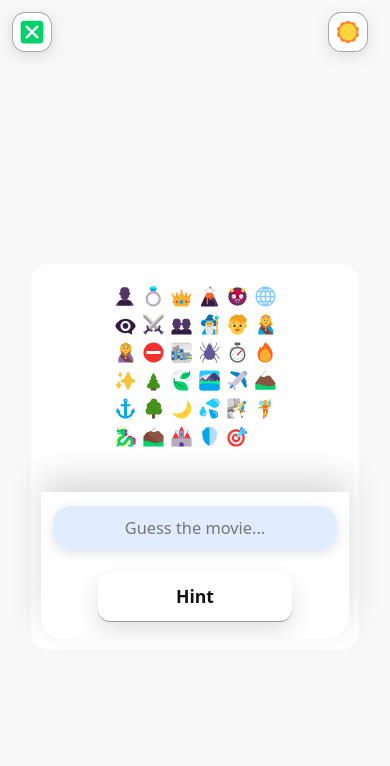
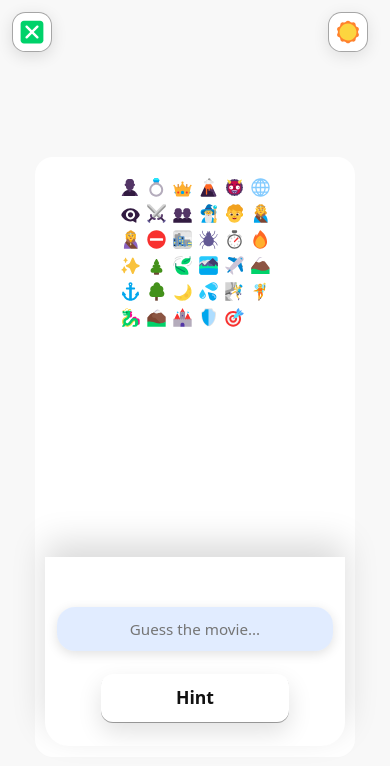
Before and after one commit to ojole/emcrypted, a React (Create React App) app in the folder emcrypted-react/: page /start in a window 390 px wide. Shown: the top 766 px of the page. Built offline with nearby package versions, Linux system fonts and the light colour scheme; a web font is replaced by a local one.

Commit message:
Polish guess feedback, summary auto-scroll, and embedded game sizing

```diff
--- a/emcrypted-react/src/App.css
+++ b/emcrypted-react/src/App.css
@@ -278,16 +278,19 @@ body.theme-dark .top-left-username {
 }
 
 .phoneCard--game {
-  width: min(calc(100% - 16px), 384px);
-  max-width: 384px;
-  height: auto;
-  min-height: 0;
-  max-height: calc(
+  width: min(calc(100% - 18px), 356px);
+  max-width: 356px;
+  height: min(
+    650px,
+    calc(
       100dvh
       - max(20px, env(safe-area-inset-top))
       - max(20px, env(safe-area-inset-bottom))
       - 12px
+    )
   );
+  min-height: 0;
+  max-height: none;
   margin: 0 auto;
   padding: clamp(10px, 2.1vh, 14px) clamp(10px, 3vw, 12px);
   gap: clamp(8px, 1.2vw, 14px);
@@ -357,16 +360,19 @@ body.theme-dark .top-left-username {
   }
 
   .phoneCard--game {
-    width: min(calc(100% - 16px), 342px);
-    max-width: 342px;
-    height: auto;
-    min-height: 0;
-    max-height: calc(
+    width: min(calc(100% - 18px), 320px);
+    max-width: 320px;
+    height: min(
+      600px,
+      calc(
         100dvh
         - max(10px, env(safe-area-inset-top))
         - max(10px, env(safe-area-inset-bottom))
         - 8px
+      )
     );
+    min-height: 0;
+    max-height: none;
     margin: 0 auto;
     padding: clamp(9px, 2vh, 11px) clamp(9px, 3vw, 10px);
     border-radius: 18px;
--- a/emcrypted-react/src/components/BetterLuckNextTimeScreen.js
+++ b/emcrypted-react/src/components/BetterLuckNextTimeScreen.js
@@ -1,4 +1,4 @@
-import React, { useMemo, useRef } from "react";
+import React, { useMemo, useRef, useEffect } from "react";
 import { useThemeContext } from "../theme/ThemeContext";
 import EmojiIcon from "../utils/EmojiIcon";
 import PrimaryButton from "./PrimaryButton";
@@ -76,6 +76,50 @@ const BetterLuckNextTimeScreen = ({ gameData, onNextGame, onHome }) => {
   const scrollTheme = theme === "dark" ? "dark" : "light";
 
   const scrollRef = useRef(null);
+  useEffect(() => {
+    const host = scrollRef.current;
+    if (!host) return undefined;
+
+    host.scrollTop = 0;
+    let frame = 0;
+    let cancelled = false;
+
+    const stop = () => {
+      cancelled = true;
+      if (frame) cancelAnimationFrame(frame);
+      frame = 0;
+    };
+
+    const stopOnUserInput = () => {
+      stop();
+    };
+
+    host.addEventListener("wheel", stopOnUserInput, { passive: true });
+    host.addEventListener("touchstart", stopOnUserInput, { passive: true });
+    host.addEventListener("pointerdown", stopOnUserInput, { passive: true });
+
+    const step = () => {
+      if (cancelled) return;
+      const maxScroll = Math.max(0, host.scrollHeight - host.clientHeight);
+      if (maxScroll <= 0 || host.scrollTop >= maxScroll - 1) {
+        stop();
+        return;
+      }
+
+      const speed = Math.max(0.35, maxScroll / 1900);
+      host.scrollTop = Math.min(maxScroll, host.scrollTop + speed);
+      frame = requestAnimationFrame(step);
+    };
+
+    frame = requestAnimationFrame(step);
+
+    return () => {
+      stop();
+      host.removeEventListener("wheel", stopOnUserInput);
+      host.removeEventListener("touchstart", stopOnUserInput);
+      host.removeEventListener("pointerdown", stopOnUserInput);
+    };
+  }, [summary.title, breakdownLines.length]);
 
   return (
     <div className="resultCardOuter">
--- a/emcrypted-react/src/components/VictoryScreen.js
+++ b/emcrypted-react/src/components/VictoryScreen.js
@@ -1,4 +1,4 @@
-import React, { useMemo, useRef, useState } from "react";
+import React, { useMemo, useRef, useState, useEffect } from "react";
 import { useThemeContext } from "../theme/ThemeContext";
 import EmojiIcon from "../utils/EmojiIcon";
 import PrimaryButton from "./PrimaryButton";
@@ -85,6 +85,50 @@ const VictoryScreen = ({ gameData, onNextGame, onHome }) => {
   const scrollTheme = theme === "dark" ? "dark" : "light";
 
   const scrollRef = useRef(null);
+  useEffect(() => {
+    const host = scrollRef.current;
+    if (!host) return undefined;
+
+    host.scrollTop = 0;
+    let frame = 0;
+    let cancelled = false;
+
+    const stop = () => {
+      cancelled = true;
+      if (frame) cancelAnimationFrame(frame);
+      frame = 0;
+    };
+
+    const stopOnUserInput = () => {
+      stop();
+    };
+
+    host.addEventListener("wheel", stopOnUserInput, { passive: true });
+    host.addEventListener("touchstart", stopOnUserInput, { passive: true });
+    host.addEventListener("pointerdown", stopOnUserInput, { passive: true });
+
+    const step = () => {
+      if (cancelled) return;
+      const maxScroll = Math.max(0, host.scrollHeight - host.clientHeight);
+      if (maxScroll <= 0 || host.scrollTop >= maxScroll - 1) {
+        stop();
+        return;
+      }
+
+      const speed = Math.max(0.35, maxScroll / 1900);
+      host.scrollTop = Math.min(maxScroll, host.scrollTop + speed);
+      frame = requestAnimationFrame(step);
+    };
+
+    frame = requestAnimationFrame(step);
+
+    return () => {
+      stop();
+      host.removeEventListener("wheel", stopOnUserInput);
+      host.removeEventListener("touchstart", stopOnUserInput);
+      host.removeEventListener("pointerdown", stopOnUserInput);
+    };
+  }, [summary.title, breakdownLines.length]);
 
   return (
     <div className="resultCardOuter">
--- a/emcrypted-react/src/data/EmojiGrid.js
+++ b/emcrypted-react/src/data/EmojiGrid.js
@@ -36,19 +36,19 @@ const EmojiGrid = forwardRef(
     const isDimming = dimSet.size > 0;
 
     let iconSize = isPhoneWidth
-      ? 24
+      ? 22
       : isVeryCompactWidth
-        ? 25
+        ? 23
         : isNarrowWidth
-          ? 27
+          ? 25
           : isEmbeddedCompactWidth
-            ? 29
-            : 32;
+            ? 27
+            : 30;
     if (isCompactHeight) iconSize -= 1;
     if (isTightHeight) iconSize -= 1;
     if (isUltraTightHeight) iconSize -= 1;
     if (compactMode) iconSize -= isPhoneWidth ? 1 : 2;
-    iconSize = Math.max(22, iconSize);
+    iconSize = Math.max(20, iconSize);
 
     const cellSize = iconSize + (isTightHeight ? 1 : 2);
     const cellGap = isPhoneWidth
--- a/emcrypted-react/src/data/Game.css
+++ b/emcrypted-react/src/data/Game.css
@@ -1,6 +1,7 @@
 .game-screen {
   width: 100%;
   min-height: 0;
+  height: 100%;
   display: flex;
   flex-direction: column;
   gap: clamp(8px, 1.4vh, 14px);
@@ -17,12 +18,13 @@
 }
 
 .game-board {
-  flex: 0 1 auto;
+  flex: 1 1 auto;
+  min-height: 0;
   display: flex;
   flex-direction: column;
   gap: clamp(6px, 1vw, 10px);
   overflow-y: auto;
-  max-height: min(58vh, 520px);
+  max-height: none;
   padding-bottom: clamp(10px, 2vh, 18px);
   -webkit-overflow-scrolling: touch;
   scrollbar-width: none;
@@ -108,6 +110,7 @@
   flex-direction: column;
   gap: 6px;
   width: 100%;
+  min-height: 26px;
 }
 
 /* --- Hint bar layout --- */
@@ -208,9 +211,9 @@ body.theme-dark .hintCooldown {
   display: flex;
   flex-direction: column;
   gap: 10px;
-  margin: 0;
+  margin: auto 0 0;
   padding: clamp(12px, 2.6vh, 18px) clamp(12px, 3.4vw, 18px)
-    clamp(14px, 2.8vh, 22px);
+    clamp(20px, 4vh, 30px);
   background: var(--panel-bg);
   border-bottom-left-radius: var(--card-radius);
   border-bottom-right-radius: var(--card-radius);
@@ -223,6 +226,7 @@ body.theme-dark .game-input {
 }
 
 .search-bar {
+  --guess-input-font-size: clamp(1.05rem, 2vw, 1.3rem);
   width: 100%;
   display: flex;
   flex-direction: column;
@@ -264,7 +268,7 @@ body:not(.theme-dark) .search-results {
   border: none;
   background-color: rgba(168, 201, 255, 0.35);
   color: var(--color-ink);
-  font-size: clamp(1.05rem, 2vw, 1.3rem);
+  font-size: var(--guess-input-font-size);
   text-align: center;
   width: 100%;
   box-sizing: border-box;
@@ -284,7 +288,7 @@ body:not(.theme-dark) .search-results {
   justify-content: space-between;
   align-items: center;
   gap: 8px;
-  font-size: 0.9rem;
+  font-size: var(--guess-input-font-size);
   line-height: 1.2;
   cursor: pointer;
   transition: transform 0.18s ease, background-color 0.18s ease;
@@ -312,7 +316,7 @@ body:not(.theme-dark) .search-results {
   line-height: 1.15;
   font-family: system-ui, -apple-system, "Segoe UI", Roboto, sans-serif;
   font-weight: 600;
-  font-size: 0.96rem;
+  font-size: var(--guess-input-font-size);
   overflow: hidden;
   display: -webkit-box;
   -webkit-line-clamp: 2;
@@ -321,24 +325,19 @@ body:not(.theme-dark) .search-results {
 }
 
 .result-arrow {
+  appearance: none;
   display: inline-flex;
   align-items: center;
   justify-content: center;
-  width: 28px;
-  height: 28px;
-  border-radius: 9px;
-  border: 1px solid var(--btn-border);
-  background: var(--btn-bg);
-  box-shadow: 0 4px 10px rgba(0, 0, 0, 0.15);
+  width: 30px;
+  height: 30px;
+  border: 0;
+  border-radius: 0;
+  background: transparent;
+  box-shadow: none;
   font-size: 1rem;
   cursor: pointer;
   padding: 0;
-}
-
-body.theme-dark .result-arrow {
-  border-color: rgba(255, 255, 255, 0.25);
-  background: #101f3a;
-  box-shadow: 0 4px 10px rgba(5, 11, 25, 0.45);
 }
 
 .hint-button {
@@ -557,7 +556,7 @@ body.theme-dark .hintCountdownBar {
 
   .game-input {
     padding: clamp(10px, 2vh, 14px) clamp(10px, 3vw, 14px)
-      calc(clamp(12px, 2.2vh, 18px) + env(safe-area-inset-bottom));
+      calc(clamp(16px, 3.2vh, 24px) + env(safe-area-inset-bottom));
   }
 
   .game-board {
@@ -582,6 +581,10 @@ body.theme-dark .hintCountdownBar {
     padding: 0 4px;
   }
 
+  .search-bar {
+    --guess-input-font-size: clamp(0.95rem, 3.8vw, 1.08rem);
+  }
+
   .search-results {
     max-height: min(22vh, 148px);
     gap: 5px;
@@ -590,10 +593,6 @@ body.theme-dark .hintCountdownBar {
   .result-item {
     padding: 7px 9px;
     border-radius: 10px;
-  }
-
-  .result-item .guess-option-title {
-    font-size: 0.86rem;
   }
 
   .hint-button .btn {
@@ -621,10 +620,6 @@ body.theme-dark .hintCountdownBar {
     max-height: min(46vh, 420px);
   }
 
-  .text-input {
-    font-size: clamp(1rem, 4.2vw, 1.15rem);
-  }
-
   .btn {
     border-radius: 12px;
   }
--- a/emcrypted-react/src/data/Game.js
+++ b/emcrypted-react/src/data/Game.js
@@ -45,6 +45,8 @@ const applyPolicyToTokens = (inputTokens) => {
 };
 
 const HINT_DURATION = 5;
+const CORRECT_FEEDBACK_MS = 1000;
+const WRONG_FEEDBACK_MS = 1000;
 const EXIT_ICON = "❎";
 const EXIT_SAD_ICON = "😞";
 const PRIMARY_DATA_URL = "/data/moviesG2G.compiled.json";
@@ -171,6 +173,7 @@ const Game = ({ onVictory, onExit, refereeData, setRefereeData }) => {
   const [hintText, setHintText] = useState("");
   const [countdown, setCountdown] = useState(0);
   const [isCorrect, setIsCorrect] = useState(null);
+  const [submittedGuess, setSubmittedGuess] = useState("");
   const [highlightedEmojis, setHighlightedEmojis] = useState([]);
   const [dimmedEmojis, setDimmedEmojis] = useState([]);
   const [usedGuesses, setUsedGuesses] = useState([]);
@@ -263,6 +266,7 @@ const Game = ({ onVictory, onExit, refereeData, setRefereeData }) => {
       setDimmedEmojis([]);
       setUsedGuesses([]);
       setSearchResults([]);
+      setSubmittedGuess("");
       setGameOver(false);
       setExitGlyph(EXIT_ICON);
       setHintHistory([]);
@@ -354,11 +358,15 @@ const Game = ({ onVictory, onExit, refereeData, setRefereeData }) => {
     } else {
       setSearchResults([]);
     }
+    setSubmittedGuess("");
   };
 
   const calculateElapsedMs = useCallback(() => Date.now() - sessionStartMs, [sessionStartMs]);
 
   const submitGuess = (movieTitle) => {
+    const submittedTitle = String(movieTitle || "").toLowerCase();
+    setSubmittedGuess(submittedTitle);
+    setGuess(movieTitle);
     setUsedGuesses((prev) => [...prev, movieTitle.toLowerCase()]);
     setRefereeData((prev) => ({
       ...prev,
@@ -382,15 +390,13 @@ const Game = ({ onVictory, onExit, refereeData, setRefereeData }) => {
           tokens: policyTokens,
           isVictory: true,
         });
-      }, 600);
+      }, CORRECT_FEEDBACK_MS);
     } else {
       setIsCorrect(false);
-      setSearchResults((prev) =>
-        prev.filter((movie) => movie.title.toLowerCase() !== movieTitle.toLowerCase())
-      );
       setTimeout(() => {
         setIsCorrect(null);
-      }, 2000);
+        setSubmittedGuess("");
+      }, WRONG_FEEDBACK_MS);
     }
   };
 
@@ -751,6 +757,8 @@ const Game = ({ onVictory, onExit, refereeData, setRefereeData }) => {
               />
             </div>
           )}
+        </div>
+        <div className="game-input">
           <div className="hintZone">
             {showHintBar && activeHint && (
               <div className="hintBar">
@@ -786,8 +794,6 @@ const Game = ({ onVictory, onExit, refereeData, setRefereeData }) => {
               </div>
             )}
           </div>
-        </div>
-        <div className="game-input">
           <div className="search-bar">
             <input
               id="movie-guess"
@@ -800,9 +806,9 @@ const Game = ({ onVictory, onExit, refereeData, setRefereeData }) => {
             <div className="search-results scrollArea">
               {searchResults.map((movie, index) => {
                 const isThisCorrect =
-                  isCorrect === true && movie.title.toLowerCase() === guess.toLowerCase();
+                  isCorrect === true && movie.title.toLowerCase() === submittedGuess;
                 const isThisWrong =
-                  isCorrect === false && movie.title.toLowerCase() === guess.toLowerCase();
+                  isCorrect === false && movie.title.toLowerCase() === submittedGuess;
 
                 const arrowToken = {
                   asset: "/vendor/fluent-emoji/27a1-fe0f.svg",
@@ -818,7 +824,18 @@ const Game = ({ onVictory, onExit, refereeData, setRefereeData }) => {
                   hasTone: false,
                 };
 
-                const iconToken = isThisCorrect ? celebrationToken : arrowToken;
+                const crossToken = {
+                  asset: "/vendor/fluent-emoji/274c.svg",
+                  cluster: "❌",
+                  hex: "274c",
+                  hasTone: false,
+                };
+
+                const iconToken = isThisCorrect
+                  ? celebrationToken
+                  : isThisWrong
+                    ? crossToken
+                    : arrowToken;
 
                 return (
                   <div
@@ -840,7 +857,7 @@ const Game = ({ onVictory, onExit, refereeData, setRefereeData }) => {
                         cluster={iconToken.cluster}
                         hex={iconToken.hex}
                         hasTone={iconToken.hasTone}
-                        size={28}
+                        size={24}
                       />
                     </button>
                   </div>
```
Lines whose indentation alone changed are shown as unchanged.
